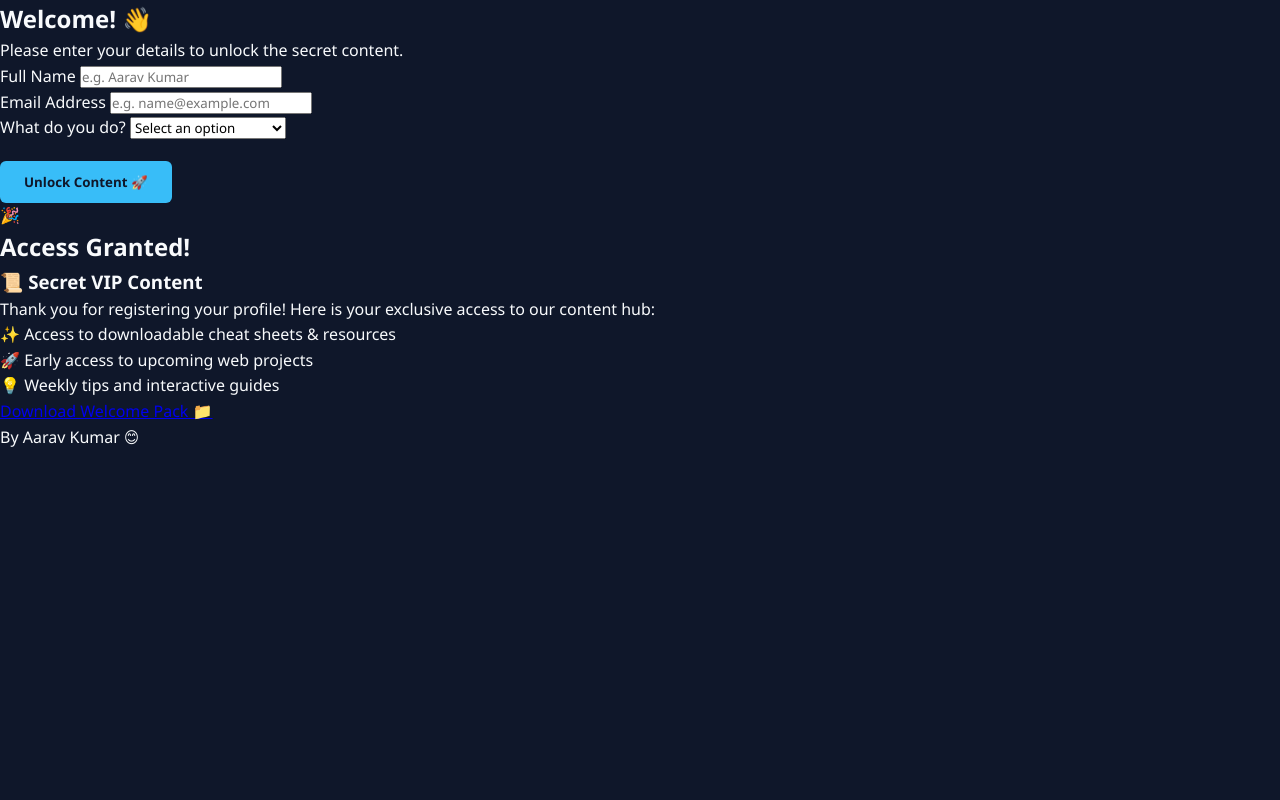
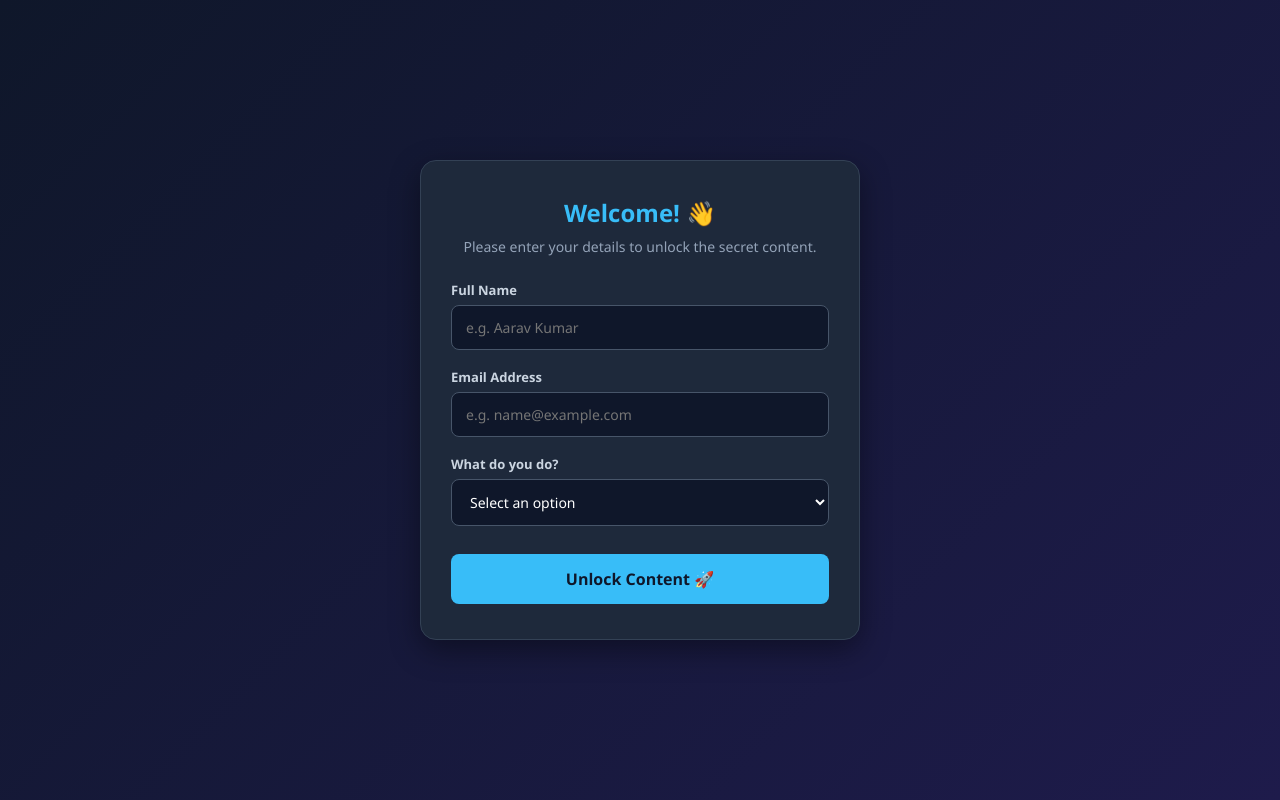
Before and after one commit to kundanab-oss/my-website, a plain HTML site: page index.html in a window 1280 px wide. Drawn offline with Linux system fonts and the light colour scheme.

Commit message:
Update style.css

```diff
--- a/style.css
+++ b/style.css
@@ -1,86 +1,150 @@
-/* General Styling */
 * {
   margin: 0;
   padding: 0;
   box-sizing: border-box;
-  font-family: 'Segoe UI', Tahoma, Geneva, Verdana, sans-serif;
+  font-family: 'Segoe UI', Roboto, sans-serif;
 }
 
 body {
-  background-color: #0f172a;
+  background: linear-gradient(135deg, #0f172a, #1e1b4b);
+  min-height: 100vh;
+  display: flex;
+  justify-content: center;
+  align-items: center;
+  padding: 20px;
   color: #f8fafc;
-  line-height: 1.6;
 }
 
-/* Header & Nav */
-header {
-  display: flex;
-  justify-content: space-between;
-  align-items: center;
-  padding: 20px 10%;
-  background-color: #1e293b;
+/* Card Container */
+.card {
+  background: #1e293b;
+  width: 100%;
+  max-width: 440px;
+  padding: 35px 30px;
+  border-radius: 16px;
+  box-shadow: 0 10px 30px rgba(0, 0, 0, 0.4);
+  border: 1px solid #334155;
+  transition: all 0.3s ease;
 }
 
-.logo {
-  font-size: 1.5rem;
-  font-weight: bold;
-  color: #38bdf8;
+.hidden {
+  display: none !important;
 }
 
-nav a {
-  color: #94a3b8;
-  text-decoration: none;
-  margin-left: 20px;
-  transition: color 0.3s;
+h2 {
+  font-size: 24px;
+  color: #38bdf8;
+  margin-bottom: 8px;
+  text-align: center;
 }
 
-nav a:hover {
-  color: #38bdf8;
+.subtitle {
+  font-size: 14px;
+  color: #94a3b8;
+  text-align: center;
+  margin-bottom: 25px;
 }
 
-/* Hero Section */
-.hero {
-  text-align: center;
-  padding: 100px 20px;
-  background: linear-gradient(135deg, #1e293b, #0f172a);
+/* Form Styles */
+.input-group {
+  margin-bottom: 18px;
 }
 
-.hero h1 {
-  font-size: 2.5rem;
+label {
+  display: block;
+  font-size: 13px;
+  font-weight: 600;
+  color: #cbd5e1;
+  margin-bottom: 6px;
+}
+
+input, select {
+  width: 100%;
+  padding: 12px 14px;
+  background-color: #0f172a;
+  border: 1px solid #475569;
+  border-radius: 8px;
+  color: #ffffff;
+  font-size: 14px;
+  outline: none;
+  transition: border-color 0.2s;
+}
+
+input:focus, select:focus {
+  border-color: #38bdf8;
+  box-shadow: 0 0 0 2px rgba(56, 189, 248, 0.2);
+}
+
+.btn {
+  width: 100%;
+  padding: 14px;
+  margin-top: 10px;
+  background-color: #38bdf8;
+  color: #0f172a;
+  border: none;
+  border-radius: 8px;
+  font-size: 16px;
+  font-weight: 700;
+  cursor: pointer;
+  transition: background-color 0.2s, transform 0.1s;
+}
+
+.btn:hover {
+  background-color: #7dd3fc;
+  transform: translateY(-1px);
+}
+
+/* Secret Content Styles */
+.success-icon {
+  font-size: 45px;
+  text-align: center;
   margin-bottom: 10px;
 }
 
-button {
+.secret-box {
+  background-color: #0f172a;
+  padding: 20px;
+  border-radius: 12px;
+  border-left: 4px solid #38bdf8;
   margin-top: 20px;
-  padding: 12px 24px;
+}
+
+.secret-box h3 {
+  color: #38bdf8;
+  margin-bottom: 10px;
+  font-size: 16px;
+}
+
+.secret-box ul {
+  padding-left: 20px;
+  font-size: 14px;
+  color: #cbd5e1;
+  margin-bottom: 18px;
+}
+
+.secret-box li {
+  margin-bottom: 8px;
+}
+
+.download-btn {
+  display: block;
+  text-align: center;
+  padding: 10px;
   background-color: #38bdf8;
   color: #0f172a;
-  border: none;
+  text-decoration: none;
   border-radius: 6px;
-  font-weight: bold;
-  cursor: pointer;
-  transition: background 0.3s;
+  font-weight: 600;
+  font-size: 14px;
 }
 
-button:hover {
+.download-btn:hover {
   background-color: #7dd3fc;
 }
 
-/* Content Section */
-.content-section {
-  max-width: 800px;
-  margin: 50px auto;
-  padding: 0 20px;
+.footer-note {
+  margin-top: 25px;
   text-align: center;
+  font-size: 13px;
+  color: #64748b;
 }
-
-/* Footer */
-footer {
-  text-align: center;
-  padding: 20px;
-  background-color: #1e293b;
-  color: #94a3b8;
-  position: fixed;
-  bottom: 0;
-  width: 100%;
-}
```
